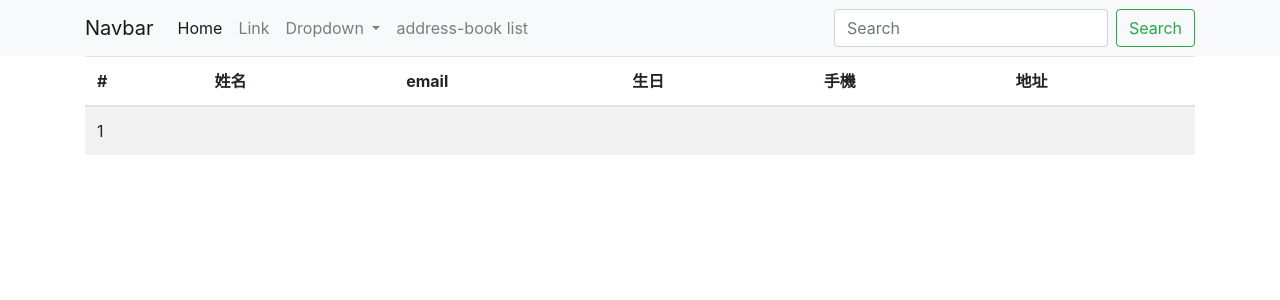
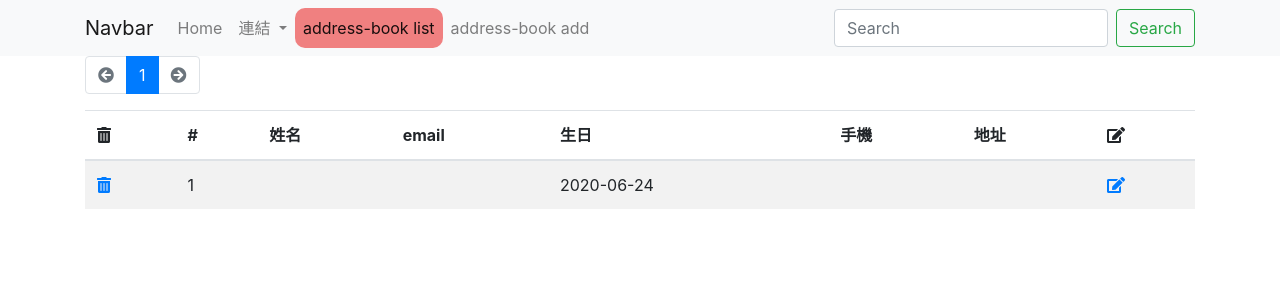
Before and after one commit to dcharlie528/node-proj, a Node server app: page /address-book/list in a window 1280 px wide. Shown: the top 300 px of the page. Run offline with Node 20, Linux system fonts and the light colour scheme; tables that the repository leaves empty or names only in its code hold one stand-in row (values such as "Sample post"); some libraries are stand-ins or nearby versions.

Commit message:
0629lesson

```diff
--- a/src/index.js
+++ b/src/index.js
@@ -19,7 +19,7 @@
 app.use(express.urlencoded({ extended: false }));
 app.use(express.json());
 
-+app.use(session({
+app.use(session({
     secret: 'aaaaaaaaqq',
     saveUninitialized: false,
     resave: false,
@@ -30,8 +30,11 @@
 }));
 
 
+
+
 // custom middleware
 app.use((req, res, next) => {
+    res.locals.pageName = '';  //直接下在local，所有template都吃得到
     res.locals.myVar = {
         name: 'charlie',
         age: 26
@@ -39,6 +42,7 @@
     next();
 });
 app.get("/", function (req, res) {
+    res.locals.pageName = 'home';
     res.render("main", {
         name: 'dcharlie',
     });
--- a/src/routes/address-book.js
+++ b/src/routes/address-book.js
@@ -1,15 +1,118 @@
 const express = require('express');
+const moment = require('moment-timezone');
 const router = express.Router();
+const email_pattern = /^([\w-]+(?:\.[\w-]+)*)@((?:[\w-]+\.)*\w[\w-]{0,66})\.([a-z]{2,6}(?:\.[a-z]{2})?)$/i;
 
 const db = require(__dirname + '/../db_connect2');
 
-router.get('/list/:page?', async (req, res) => {
+router.get('/edit/:uid', async (req, res)=>{
+    const sql = "SELECT * FROM `address_book` WHERE uid=?";
+    const [result] = await db.query(sql, [req.params.uid]);
+    if(result.length){
+        result[0].birthday = moment(result[0].birthday).format('YYYY-MM-DD');
+        res.render('address-book/edit', {row: result[0]});
+    } else {
+        res.redirect('/address-book/list');
+    }
+});
+
+router.post('/edit', async (req, res)=>{
+    const output = {
+        success: false,
+        body: req.body
+    };
+    // TODO: 檢查欄位的格式
+    if(! email_pattern.test(req.body.email)){
+        output.error = 'Email 格式不符';
+        return res.json(output);
+    }
+    const updateData = { ...req.body };
+    const uid = updateData.uid;
+    delete updateData.uid; // 刪除屬性
+    const sql = "UPDATE `address_book` SET ? WHERE uid=?";
+    const [result] = await db.query(sql, [updateData, uid]);
+    if(result.changedRows===1){
+        output.success = true;
+    }
+    output.result = result;
+    res.json(output);
+});
+
+router.get('/del/:uid', async (req, res)=>{
+    const sql = "DELETE FROM `address_book` WHERE uid=?";
+    const [result] = await db.query(sql, [req.params.uid]);
+    if(req.get('Referer')){
+        res.redirect( req.get('Referer') );
+    } else {
+        res.redirect('/address-book/list');
+    }
+
+});
+
+router.get('/add', (req, res)=>{
+    res.locals.pageName = 'address-book-add';
+    res.render('address-book/add');
+});
+
+router.post('/add', async (req, res)=>{
+    const output = {
+        success: false,
+        body: req.body
+    };
+    // TODO: 檢查欄位的格式
+    if(! email_pattern.test(req.body.email)){
+        output.error = 'Email 格式不符';
+        return res.json(output);
+    }
+
+    const sql = "INSERT INTO `address_book` SET ?";
+    const [result] = await db.query(sql, [req.body]);
+    if(result.affectedRows===1 && result.insertId){
+        output.success = true;
+    }
+    output.result = result;
+    res.json(output);
+});
+
+router.get('/list/:page?', async (req, res)=>{
+    res.locals.pageName = 'address-book-list';
+    const perPage = 5; // 每一頁要顯示幾筆
     let page = parseInt(req.params.page) || 1;
-    const perPage = 5; // 每一頁要顯示幾筆
-    const sql = `SELECT * FROM address_book LIMIT ${(page - 1) * perPage}, ${perPage}`;
+    const output = {
+        perPage,
+        page,
+        totalRows: 0,
+        totalPages: 0,
+        rows: []
+    };
+
+    const t_sql = "SELECT COUNT(1) num FROM address_book"; // 取得總筆數
+    const [ t_r ] = await db.query(t_sql);
+    output.totalRows = t_r[0].num; // 總筆數
+    output.totalPages = Math.ceil(output.totalRows/perPage); // 總頁數
+
+    // 如果沒有資料
+    if(! output.totalRows){
+        res.render('address-book/list', output);
+        return ;
+    }
+
+    if(page<1){
+        return res.redirect('/address-book/list/1');
+    }
+    if(page>output.totalPages){
+        return res.redirect('/address-book/list/' + output.totalPages);
+    }
+
+    const sql = `SELECT * FROM address_book ORDER BY uid DESC LIMIT ${(page-1)*perPage}, ${perPage}`;
+    console.log('sql:', sql);
     const [r] = await db.query(sql);
+    r.forEach((el)=>{
+        el.birthday = moment(el.birthday).format('YYYY-MM-DD');
+    });
+    output.rows = r;
     // res.json(r);
-    res.render('address-book/list', { rows: r });
+    res.render('address-book/list', output);
 });
 
 module.exports = router;
--- a/views/address-book/list.ejs
+++ b/views/address-book/list.ejs
@@ -4,26 +4,62 @@
 <div class="container">
     <div class="row">
         <div class="col">
+            <nav aria-label="Page navigation example">
+                <ul class="pagination">
+                    <li class="page-item <%= page==1 ? 'disabled' : '' %> ">
+                        <a href="/address-book/list/<%= page-1 %> " class="page-link">
+                            <i class="fas fa-arrow-circle-left"></i>
+                        </a>
+                    </li>
+                    <% for(let i=1; i<=totalPages; i++){ %>
+                        <li class="page-item <%= i==page ? 'active' : '' %>">
+                            <a class="page-link" href="/address-book/list/<%= i %>"><%= i %></a>
+                        </li>
+                    <% } %>
+                    <li class="page-item <%= page==totalPages ? 'disabled' : '' %> ">
+                        <a class="page-link" href="/address-book/list/<%= page+1 %> ">
+                            <i class="fas fa-arrow-circle-right"></i>
+                        </a>
+                    </li>
+                </ul>
+            </nav>
+        </div>
+    </div>
+
+    <div class="row">
+        <div class="col">
             <table class="table table-striped">
                 <thead>
                 <tr>
+                    <th scope="col"><i class="fas fa-trash-alt"></i></th>
                     <th scope="col">#</th>
                     <th scope="col">姓名</th>
                     <th scope="col">email</th>
                     <th scope="col">生日</th>
                     <th scope="col">手機</th>
                     <th scope="col">地址</th>
+                    <th scope="col"><i class="fas fa-edit"></i></th>
                 </tr>
                 </thead>
                 <tbody>
                 <% for(let i of rows){ %>
                 <tr>
+                    <td>
+                        <a href="javascript: del_it(<%= i.uid %>)">
+                            <i class="fas fa-trash-alt"></i>
+                        </a>
+                    </td>
                     <td><%= i.uid %></td>
                     <td><%= i.name %></td>
                     <td><%= i.email %></td>
                     <td><%= i.birthday %></td>
                     <td><%= i.mobile %></td>
                     <td><%= i.address %></td>
+                    <td>
+                        <a href="/address-book/edit/<%= i.uid %>">
+                            <i class="fas fa-edit"></i>
+                        </a>
+                    </td>
                 </tr>
                 <% } %>
                 </tbody>
@@ -34,4 +70,11 @@
 </div>
 
 <%- include('../parts/scripts') %>
+<script>
+    function del_it(uid){
+        if(confirm(`你確定要刪除編號為 ${uid} 的資料嗎?`)){
+            location.href = '/address-book/del/' + uid;
+        }
+    }
+</script>
 <%- include('../parts/html-foot') %>
--- a/views/parts/navbar.ejs
+++ b/views/parts/navbar.ejs
@@ -1,23 +1,28 @@
+<style>
+    .navbar .navbar-nav .nav-item.active {
+        /* 沒有空格時必具備兩種屬性 */
+        background-color: lightcoral;
+        border-radius: 10px;
+    }
+</style>
 <nav class="navbar navbar-expand-lg navbar-light bg-light">
     <div class="container">
         <a class="navbar-brand" href="#">Navbar</a>
         <button class="navbar-toggler" type="button" data-toggle="collapse" data-target="#navbarSupportedContent"
-                aria-controls="navbarSupportedContent" aria-expanded="false" aria-label="Toggle navigation">
+            aria-controls="navbarSupportedContent" aria-expanded="false" aria-label="Toggle navigation">
             <span class="navbar-toggler-icon"></span>
         </button>
 
         <div class="collapse navbar-collapse" id="navbarSupportedContent">
             <ul class="navbar-nav mr-auto">
-                <li class="nav-item active">
-                    <a class="nav-link" href="#">Home <span class="sr-only">(current)</span></a>
+                 <li class="nav-item  <%= pageName=='home' ? 'active' : '' %>">
+                    <a class="nav-link" href="/">Home </a>
                 </li>
-                <li class="nav-item">
-                    <a class="nav-link" href="#">Link</a>
-                </li>
+
                 <li class="nav-item dropdown">
                     <a class="nav-link dropdown-toggle" href="#" id="navbarDropdown" role="button"
-                       data-toggle="dropdown" aria-haspopup="true" aria-expanded="false">
-                        Dropdown
+                        data-toggle="dropdown" aria-haspopup="true" aria-expanded="false">
+                        連結
                     </a>
                     <div class="dropdown-menu" aria-labelledby="navbarDropdown">
                         <a class="dropdown-item" href="#">Action</a>
@@ -26,8 +31,11 @@
                         <a class="dropdown-item" href="#">Something else here</a>
                     </div>
                 </li>
-                <li class="nav-item">
+                <li class="nav-item <%= pageName=='address-book-list' ? 'active' : '' %>">
                     <a class="nav-link" href="/address-book/list">address-book list</a>
+                </li>
+                <li class="nav-item <%= pageName=='address-book-add' ? 'active' : '' %>">
+                    <a class="nav-link" href="/address-book/add">address-book add</a>
                 </li>
             </ul>
             <form class="form-inline my-2 my-lg-0">
```
Also changed, not shown: views/address-book/add.ejs (added, +82 -0 lines), views/address-book/edit.ejs (added, +85 -0 lines), 1 other file.
